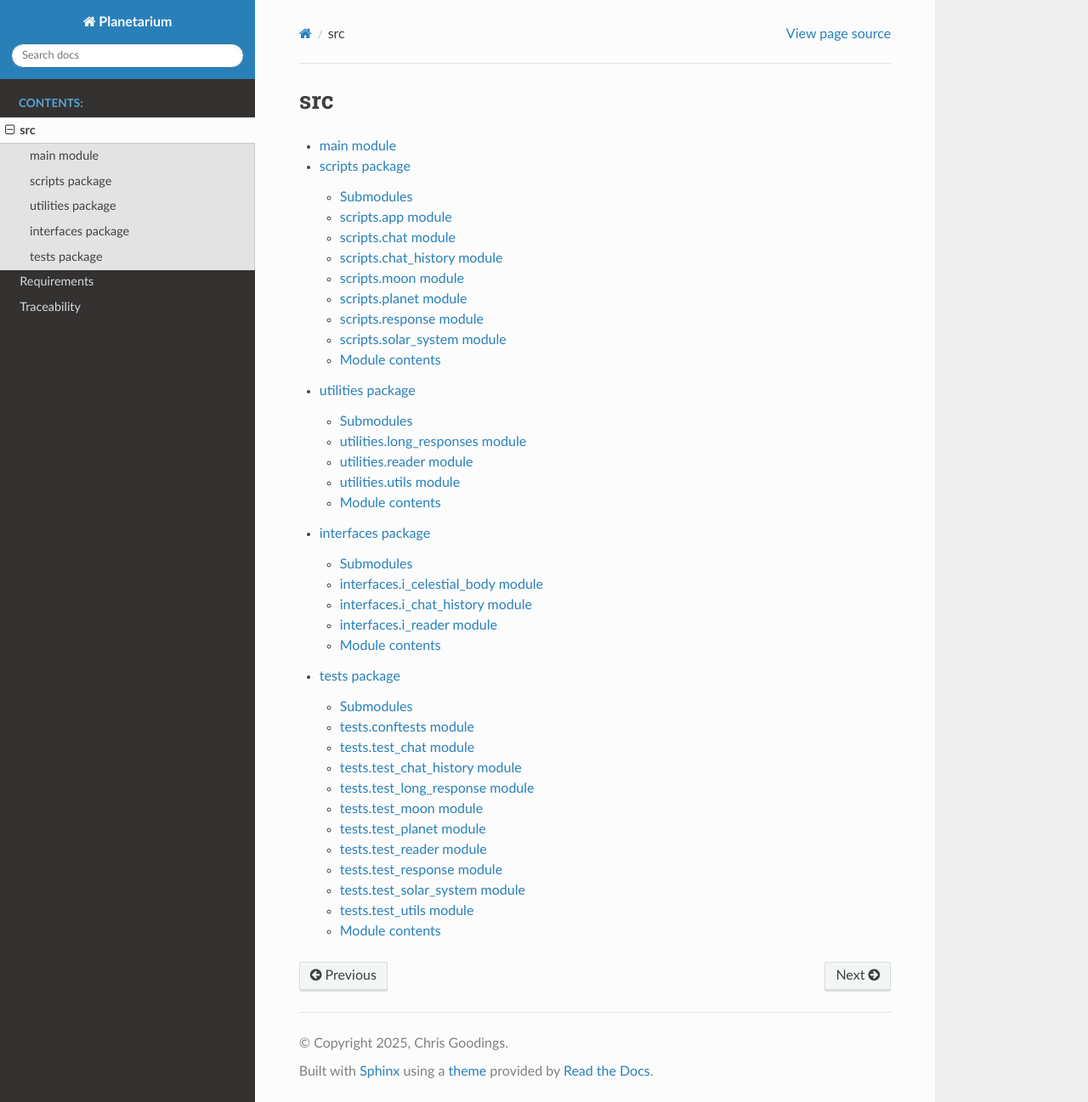
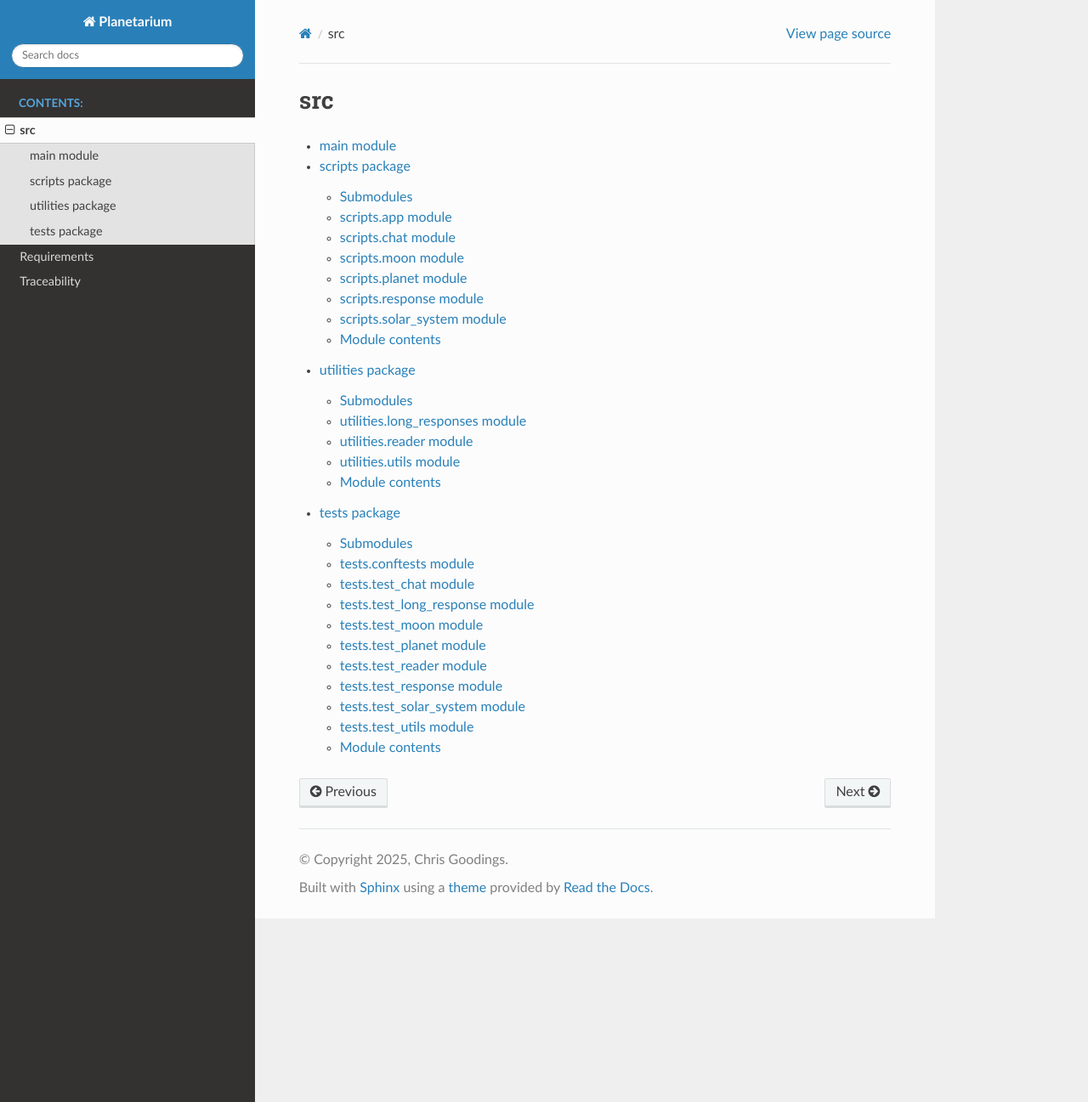
Before and after one commit to chrisgoodings82/plenetarium, a Sphinx documentation site: the page built from docs/modules.rst, in a window 1280 px wide and 1297 px high. Shown: the whole window at 85% size. Built offline with Sphinx 7.4.7 and the Read the Docs theme 3.1.0, drawn with Linux system fonts in a browser that asks for light colours.

Commit message:
Fixed auto documentation

```diff
--- a/docs/interfaces.rst
+++ /dev/null
@@ -1,37 +0,0 @@
-interfaces package
-==================
-
-Submodules
-----------
-
-interfaces.i\_celestial\_body module
-------------------------------------
-
-.. automodule:: interfaces.i_celestial_body
-   :members:
-   :show-inheritance:
-   :undoc-members:
-
-interfaces.i\_chat\_history module
-----------------------------------
-
-.. automodule:: interfaces.i_chat_history
-   :members:
-   :show-inheritance:
-   :undoc-members:
-
-interfaces.i\_reader module
----------------------------
-
-.. automodule:: interfaces.i_reader
-   :members:
-   :show-inheritance:
-   :undoc-members:
-
-Module contents
----------------
-
-.. automodule:: interfaces
-   :members:
-   :show-inheritance:
-   :undoc-members:
--- a/docs/modules.rst
+++ b/docs/modules.rst
@@ -7,5 +7,4 @@ src
    main
    scripts
    utilities
-   interfaces
    tests
--- a/docs/scripts.rst
+++ b/docs/scripts.rst
@@ -16,14 +16,6 @@ scripts.chat module
 -------------------
 
 .. automodule:: scripts.chat
-   :members:
-   :show-inheritance:
-   :undoc-members:
-
-scripts.chat\_history module
-----------------------------
-
-.. automodule:: scripts.chat_history
    :members:
    :show-inheritance:
    :undoc-members:
--- a/docs/tests.rst
+++ b/docs/tests.rst
@@ -16,14 +16,6 @@ tests.test\_chat module
 -----------------------
 
 .. automodule:: tests.test_chat
-   :members:
-   :show-inheritance:
-   :undoc-members:
-
-tests.test\_chat\_history module
---------------------------------
-
-.. automodule:: tests.test_chat_history
    :members:
    :show-inheritance:
    :undoc-members:
```
Also changed, not shown: docs/traceability/requirements.rst (+0 -24 lines), docs/traceability/traceability.rst (+4 -4 lines), 3 other files.
